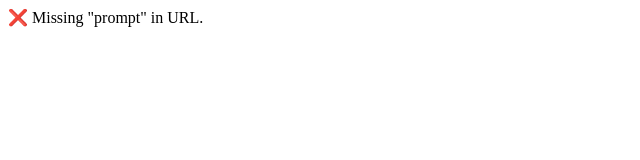
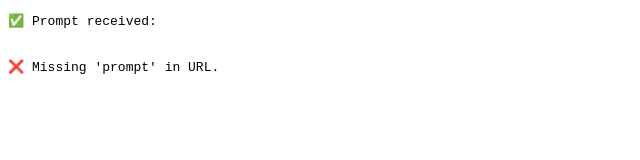
Before and after one commit to KrshnaUniTax05/Niharika, a plain HTML site: page index.html in a window 1280 px wide. Shown: the whole page, without its empty margins (0-640 px from the left). Drawn offline with Linux system fonts and the light colour scheme.

Commit message:
Update index.html

```diff
--- a/index.html
+++ b/index.html
@@ -5,16 +5,24 @@
   <title>Prompt Tester</title>
 </head>
 <body>
-  <script>
-    // Get the 'prompt' parameter from the URL
-    const params = new URLSearchParams(window.location.search);
-    const prompt = params.get('prompt');
+  <!-- We use simple server-side logic via query string, simulated manually -->
+  <!-- This gets replaced on GitHub Pages as-is, so we do it manually below -->
+  <!-- This will show something no matter what -->
 
-    if (!prompt) {
-      document.body.innerText = '❌ Missing "prompt" in URL.';
-    } else {
-      document.body.innerText = '✅ Prompt received:\n\n' + decodeURIComponent(prompt);
-    }
-  </script>
+  <!-- Displayed by default -->
+  <pre>
+✅ Prompt received:
+
+<!-- The actual prompt will appear here -->
+<script>
+  const params = new URLSearchParams(window.location.search);
+  const prompt = params.get('prompt');
+  if (prompt) {
+    document.write(decodeURIComponent(prompt));
+  } else {
+    document.write("❌ Missing 'prompt' in URL.");
+  }
+</script>
+</pre>
 </body>
 </html>
```
